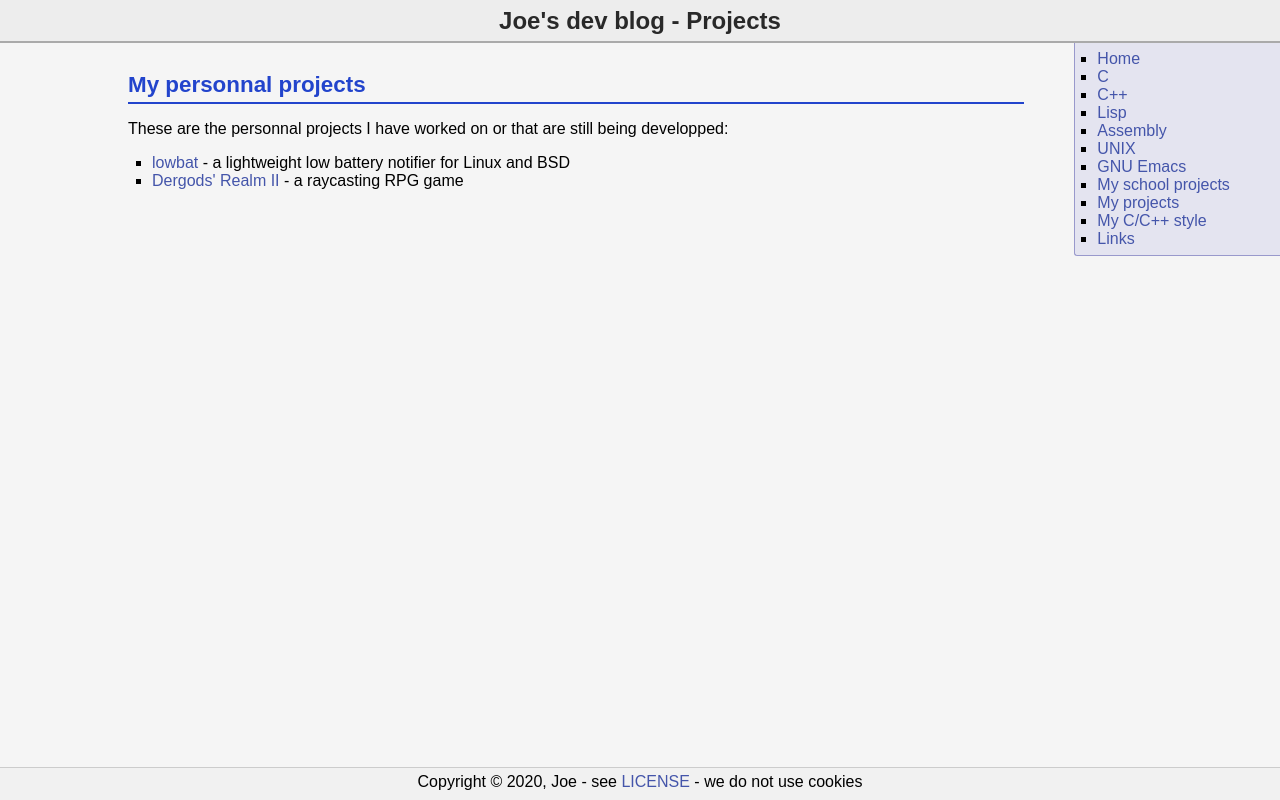
After one commit to JozanLeClerc/joe-www, a PHP site: page /projects.php in a window 1280 px wide. The commit adds this page. Run offline with PHP 8.4, Linux system fonts and the light colour scheme.

Commit message:
Added the projects welcome page

```diff
--- a/css/site.css
+++ b/css/site.css
@@ -190,7 +190,7 @@ div.body-contents code {
 
 div.body-contents pre {
 	background-color: #e4e4e4;
-	border-radius: 5px;
+	border-radius: 4px;
 	display: block;
 	margin: 0;
 	width: 80%;
--- a/inc/classic-contents.inc.php
+++ b/inc/classic-contents.inc.php
@@ -6,7 +6,25 @@ jo_head($title) {
 		<head>
 			<title>Joe's own website - <?php echo "$title"; ?></title>
 			<link rel="stylesheet" type="text/css" href="css/site.css">
-			<link rel="stylesheet" href="https://cdnjs.cloudflare.com/ajax/libs/font-awesome/4.7.0/css/font-awesome.min.css">		<meta charset="UTF-8">
+			<meta charset="UTF-8">
+		</head>
+		<body>
+			<div class="fullpage">
+				<header>
+					<h1><a href="index.php">Joe's dev blog - <?php echo "$title"; ?></a></h1>
+				</header>
+<?php
+}
+
+function
+jo_bloat_head($title) {
+?>
+	<html>
+		<head>
+			<title>Joe's own website - <?php echo "$title"; ?></title>
+			<link rel="stylesheet" href="https://cdnjs.cloudflare.com/ajax/libs/font-awesome/4.7.0/css/font-awesome.min.css">
+			<link rel="stylesheet" type="text/css" href="css/site.css">
+			<meta charset="UTF-8">
 		</head>
 		<body>
 			<div class="fullpage">
@@ -29,7 +47,8 @@ jo_sidebar() {
 			<li><a href="">Assembly</a></li>
 			<li><a href="">UNIX</a></li>
 			<li><a href="">GNU Emacs</a></li>
-			<li><a href="">My projects</a></li>
+			<li><a href="">My school projects</a></li>
+			<li><a href="projects.php">My projects</a></li>
 			<li><a href="">My C/C++ style</a></li>
 			<li><a href="links.php">Links</a></li>
 		</ul>
--- a/links.php
+++ b/links.php
@@ -1,5 +1,5 @@
 <?php include 'inc/classic-contents.inc.php'; ?>
-<?php jo_head("Links"); ?>
+<?php jo_bloat_head("Links"); ?>
 <?php jo_sidebar(); ?>
 <div class="body-contents">
 	<h2>My links</h2>
@@ -23,7 +23,7 @@
 		</li>
 		<li>
 			<span class="fa fa-bandcamp"></span> -
-			My Rock N' Roll band's Bandcamp -
+			My Rockabilly band's Bandcamp -
 			<a href="https://towerofsilence.bandcamp.com/" target="_blank">
 				towerofsilence.bandcamp.com
 			</a>
--- /dev/null
+++ b/projects.php
@@ -0,0 +1,20 @@
+<?php include 'inc/classic-contents.inc.php'; ?>
+<?php jo_head("Projects"); ?>
+<?php jo_sidebar(); ?>
+<div class="body-contents">
+	<h1>My personnal projects</h1>
+	<p>
+		These are the personnal projects I have worked on or that are still being developped:
+	</p>
+	<ul>
+		<li>
+			<a href="">lowbat</a> -
+			a lightweight low battery notifier for Linux and BSD
+		</li>
+		<li>
+			<a href="">Dergods' Realm II</a> -
+			a raycasting RPG game
+		</li>
+	</ul>
+</div>
+<?php jo_footer(); ?>
```
